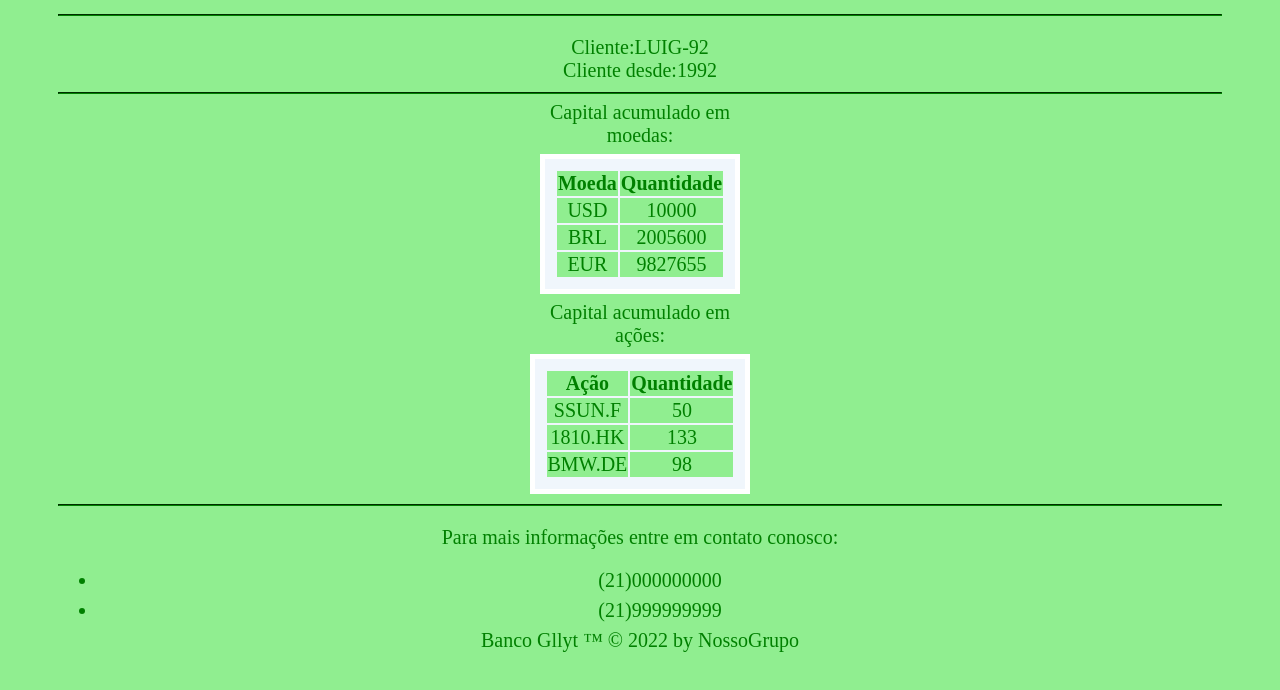
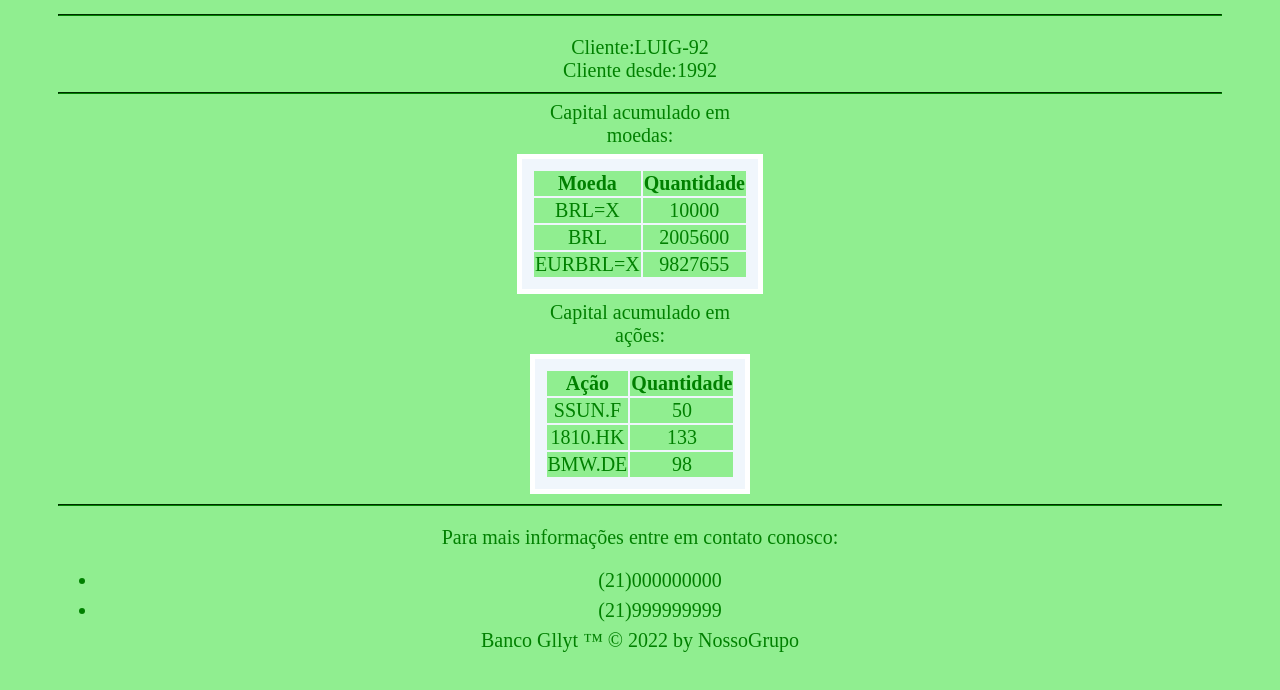
Before and after one commit to LaviniaSD/Robo-de-Avaliacao-de-Investimentos, a plain HTML site: page site3/pagina3.html in a window 1280 px wide. Shown: the part 218-908 px from the top of the page. Drawn offline with Linux system fonts and the light colour scheme.

Commit message:
Altere os códigos das moedas
Altere os códigos das moedas para adequar-se ao padrão do yahoo finance.

```diff
--- a/site3/pagina3.html
+++ b/site3/pagina3.html
@@ -49,7 +49,7 @@
 
 
             <tr>
-                <td>USD</td>
+                <td>BRL=X</td>
                 <td>10000</td>
             </tr>
 
@@ -61,7 +61,7 @@
 
 
             <tr>
-                <td>EUR</td>
+                <td>EURBRL=X</td>
                 <td>9827655</td>
             </tr>
 
```
